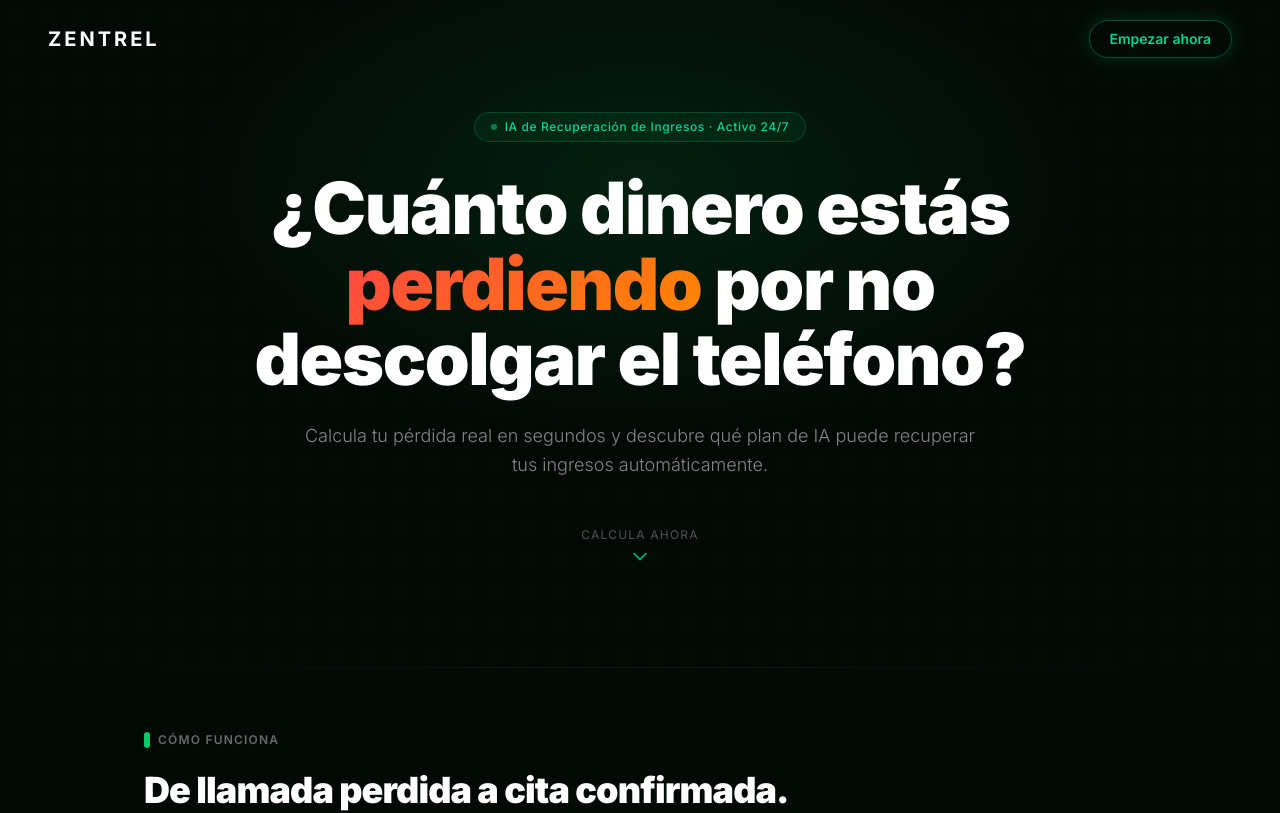
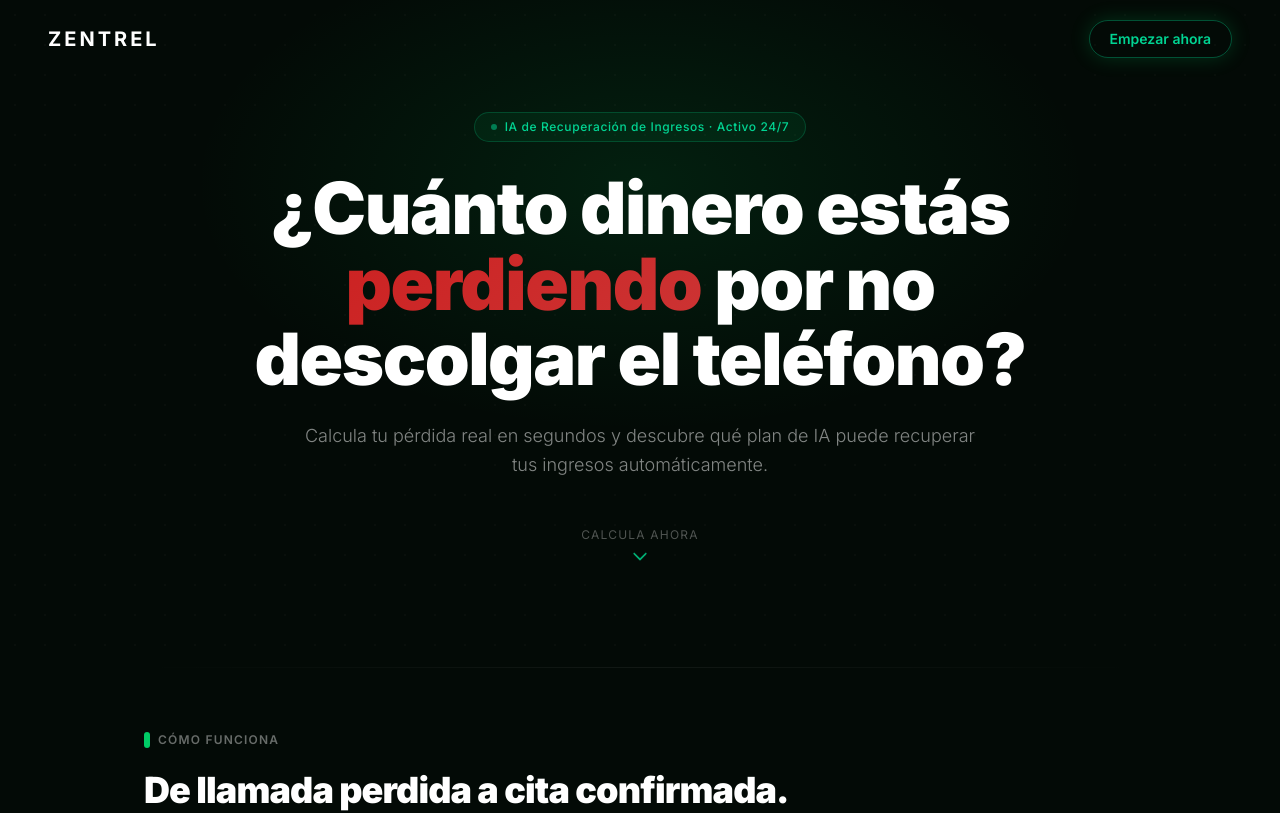
Before and after one commit to javiviph/zentrel, a React (Vite) app: page / in a window 1280 px wide. Shown: the top 813 px of the page. Built offline with nearby package versions, Linux system fonts and the light colour scheme.

Commit message:
style: softer 'perdiendo' red, white dot-grid texture on background

```diff
--- a/src/App.jsx
+++ b/src/App.jsx
@@ -31,7 +31,7 @@ function App() {
 
   return (
     <main
-      className="min-h-screen text-white overflow-x-hidden selection:bg-emerald-500/30 selection:text-white"
+      className="min-h-screen text-white overflow-x-hidden selection:bg-emerald-500/30 selection:text-white dot-grid"
       style={{ background: '#030A06' }}
     >
       {/* ── HERO ─────────────────────────────────── */}
--- a/src/components/Hero.jsx
+++ b/src/components/Hero.jsx
@@ -47,7 +47,7 @@ const Hero = () => {
                     ¿Cuánto dinero estás{' '}
                     <span className="relative inline-block">
                         <span className="text-transparent bg-clip-text"
-                            style={{ backgroundImage: 'linear-gradient(135deg, #ff4444 0%, #ff8800 100%)' }}>
+                            style={{ backgroundImage: 'linear-gradient(135deg, #cc2222 0%, #cc3333 100%)' }}>
                             perdiendo
                         </span>
                     </span>
--- a/src/index.css
+++ b/src/index.css
@@ -99,8 +99,8 @@ input[type="range"]::-moz-range-thumb {
 
 /* Dot grid background */
 .dot-grid {
-  background-image: radial-gradient(circle, rgba(0, 204, 102, 0.12) 1px, transparent 1px);
-  background-size: 32px 32px;
+  background-image: radial-gradient(circle, rgba(255, 255, 255, 0.055) 1px, transparent 1px);
+  background-size: 30px 30px;
 }
 
 /* Noise texture overlay */
```
